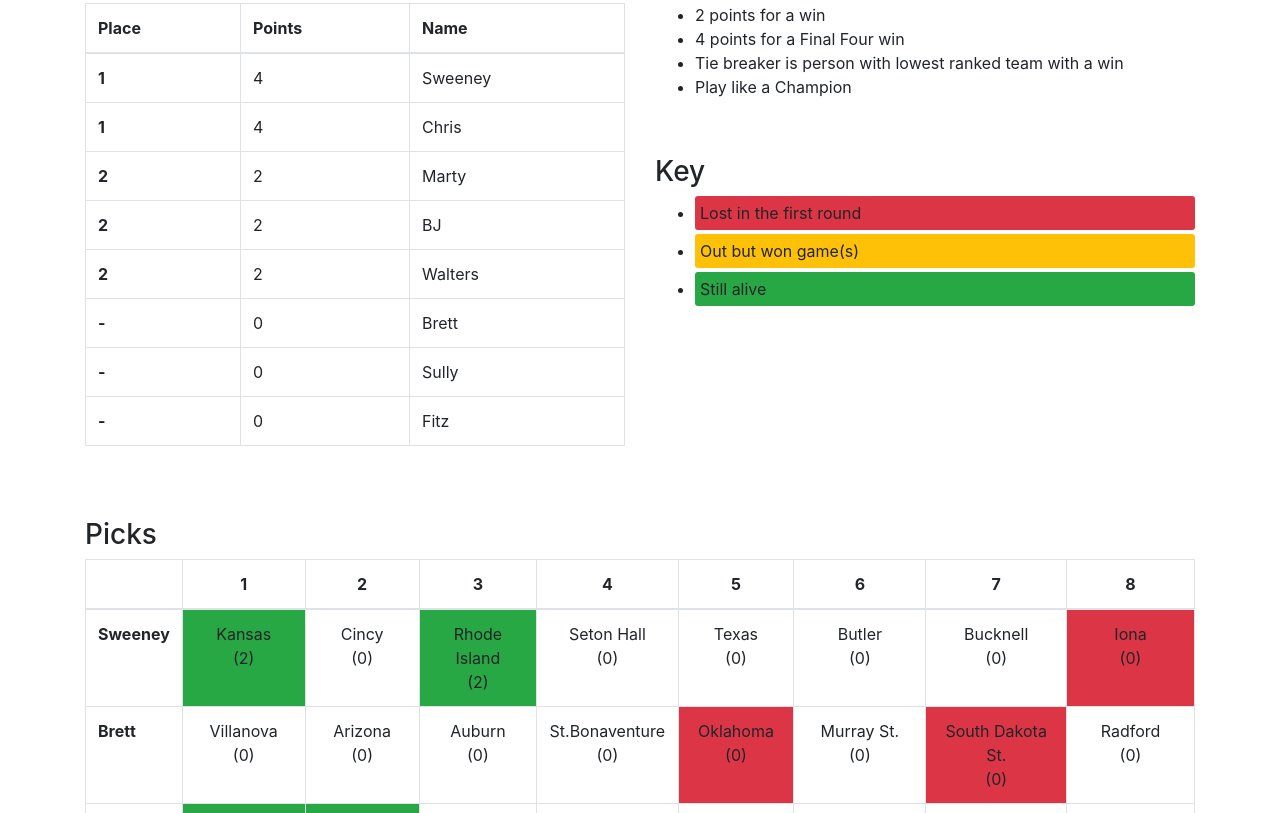
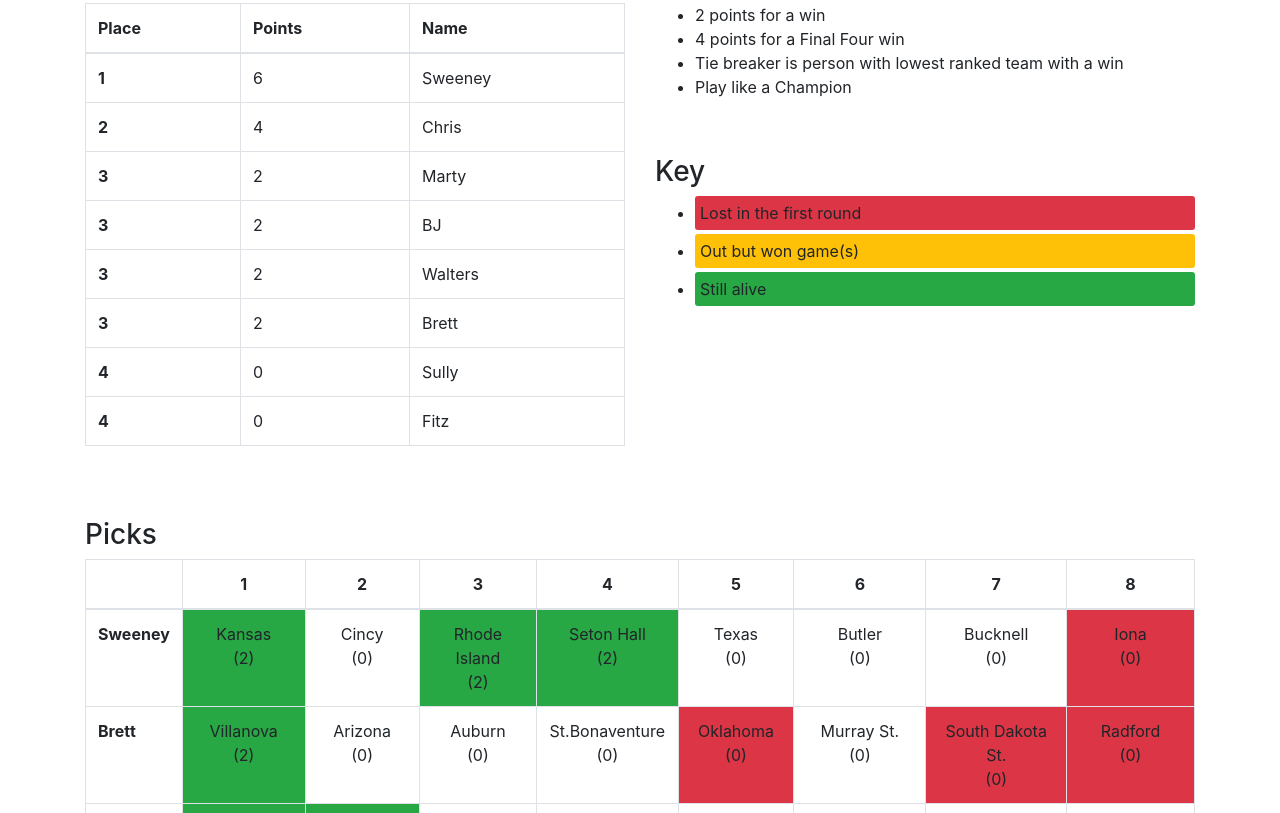
Before and after one commit to Fitzonreee/march-madness, a plain HTML site: page index.html in a window 1280 px wide. Shown: the part 231-1044 px from the top of the page. Drawn offline with nearby package versions, Linux system fonts and the light colour scheme.

Commit message:
More updates

```diff
--- a/index.html
+++ b/index.html
@@ -32,41 +32,41 @@
           <tbody>
             <tr>
               <th scope="row">1</th>
-              <td>4</td>
+              <td>6</td>
               <td>Sweeney</td>
             </tr>
             <tr>
-              <th scope="row">1</th>
+              <th scope="row">2</th>
               <td>4</td>
               <td>Chris</td>
             </tr>
             <tr>
-              <th scope="row">2</th>
+              <th scope="row">3</th>
               <td>2</td>
               <td>Marty</td>
             </tr>
             <tr>
-              <th scope="row">2</th>
+              <th scope="row">3</th>
               <td>2</td>
               <td>BJ</td>
             </tr>
             <tr>
-              <th scope="row">2</th>
+              <th scope="row">3</th>
               <td>2</td>
               <td>Walters</td>
             </tr>
             <tr>
-              <th scope="row">-</th>
-              <td>0</td>
+              <th scope="row">3</th>
+              <td>2</td>
               <td>Brett</td>
             </tr>
             <tr>
-              <th scope="row">-</th>
+              <th scope="row">4</th>
               <td>0</td>
               <td>Sully</td>
             </tr>
             <tr>
-              <th scope="row">-</th>
+              <th scope="row">4</th>
               <td>0</td>
               <td>Fitz</td>
             </tr>
@@ -122,9 +122,9 @@
                   <div>Rhode Island</div>
                   <div>(2)</div>
                 </td>
-                <td class="text-center">
+                <td class="text-center bg-success">
                   <div>Seton Hall</div>
-                  <div>(0)</div>
+                  <div>(2)</div>
                 </td>
                 <td class="text-center">
                   <div>Texas</div>
@@ -146,9 +146,9 @@
 
               <tr>
                 <th scope="row">Brett</th>
-                <td class="text-center">
+                <td class="text-center bg-success">
                   <div>Villanova</div>
-                  <div>(0)</div>
+                  <div>(2)</div>
                 </td>
                 <td class="text-center">
                   <div>Arizona</div>
@@ -174,7 +174,7 @@
                   <div>South Dakota St.</div>
                   <div>(0)</div>
                 </td>
-                <td class="text-center">
+                <td class="text-center bg-danger">
                   <div>Radford</div>
                   <div>(0)</div>
                 </td>
@@ -310,7 +310,7 @@
                   <div>Va. Tech</div>
                   <div>(0)</div>
                 </td>
-                <td class="text-center">
+                <td class="text-center bg-danger">
                   <div>NC State</div>
                   <div>(0)</div>
                 </td>
```
